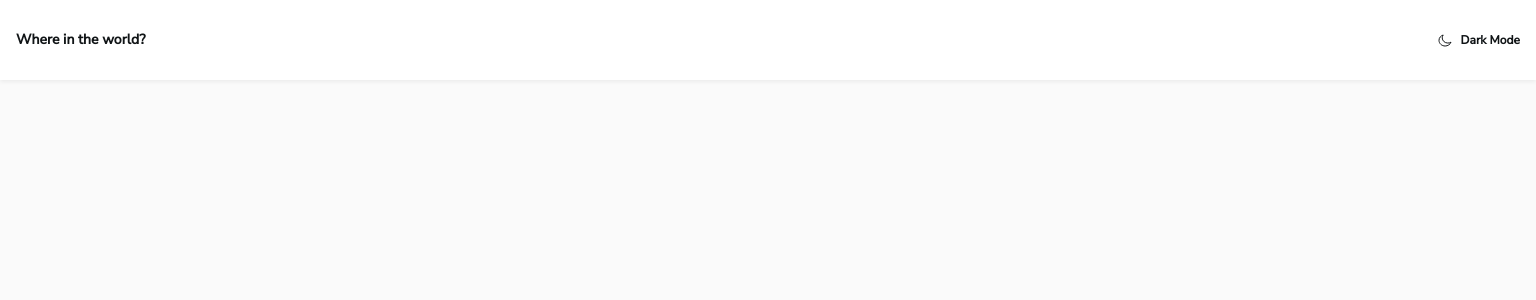
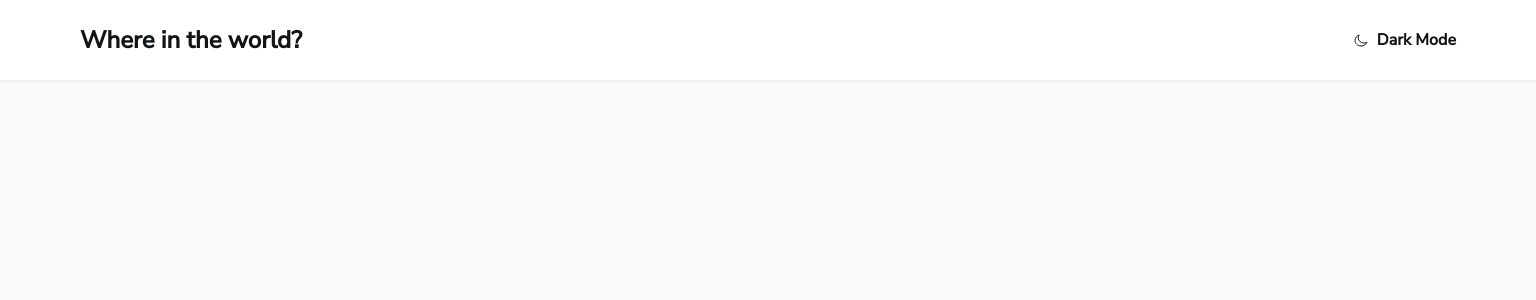
Before and after one commit to LucasS-Goncalves/restApi-countries, an Angular app: page / in a window 1536 px wide. Shown: the top 300 px of the page. Built offline with nearby package versions, Linux system fonts and the light colour scheme.

Commit message:
finishing navbar styles for desktop

```diff
--- a/src/app/_components/navbar/navbar.component.css
+++ b/src/app/_components/navbar/navbar.component.css
@@ -27,3 +27,24 @@
   font-weight: 600;
   color: var(--text-color);
 }
+
+
+@media(min-width: 1440px){
+  .header{
+    padding: 0 80px;
+  }
+
+  .header .title{
+    font-size: 1.5rem;
+    font-weight: 800;
+    line-height: normal;
+  }
+
+  .header .darkMode-container{
+    cursor: pointer;
+  }
+
+  .header span{
+    font-size: 1rem;
+  }
+}
```
